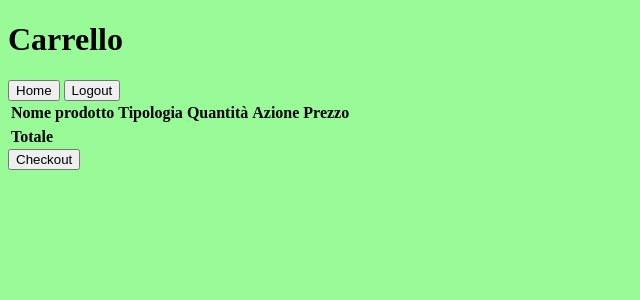
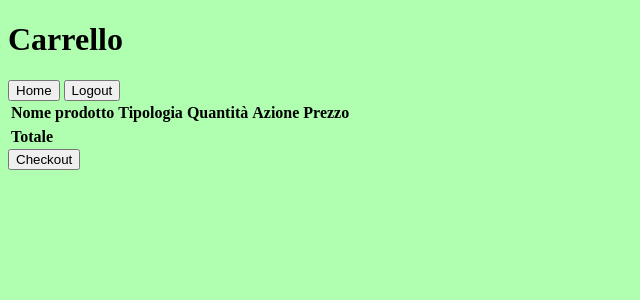
Before and after one commit to MickTK/ProgettoFinaleISW, a Django app: template negozio/applicazione/templates/utente/carrello.html in a window 1280 px wide. Shown: the top 300 px of the page, without its empty margins (0-640 px from the left). Run offline with Django 4.2, Linux system fonts and the light colour scheme; the template is opened without the code that fills it, so the values that code supplies are empty.

Commit message:
Modifica colore sfondo css

```diff
--- a/negozio/applicazione/static/css/style.css
+++ b/negozio/applicazione/static/css/style.css
@@ -1,3 +1,3 @@
 body{
-    background-color: #98FB98;
+    background-color: #b0ffb0;
 }
```
